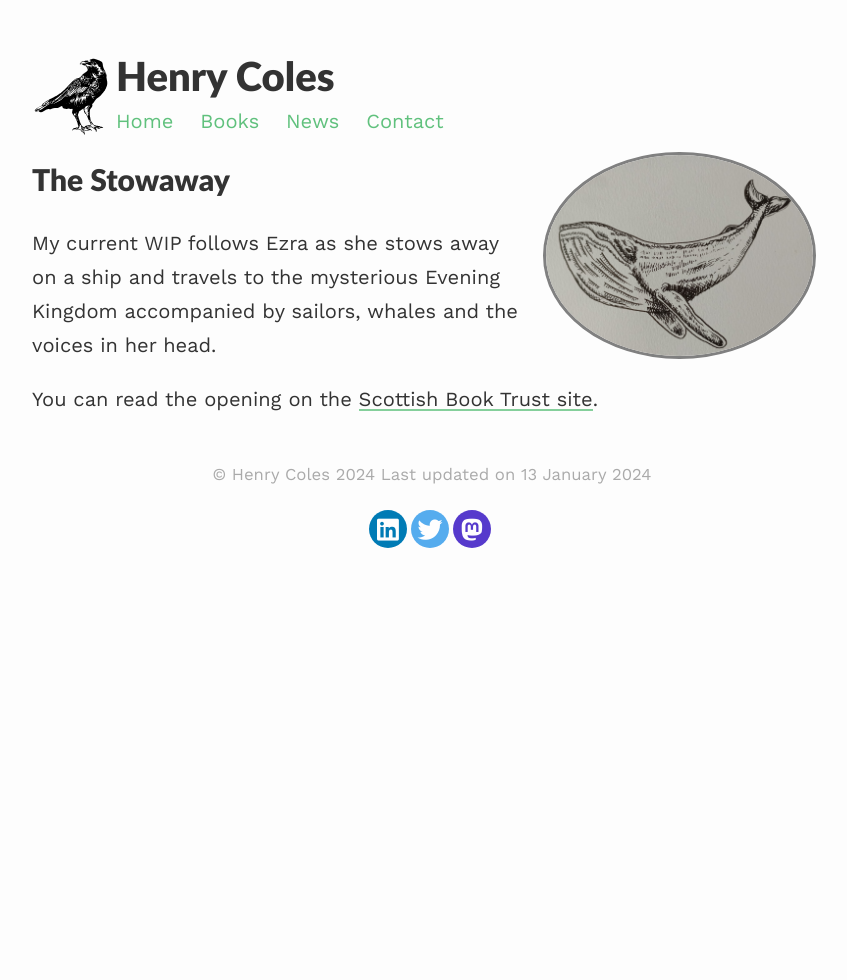
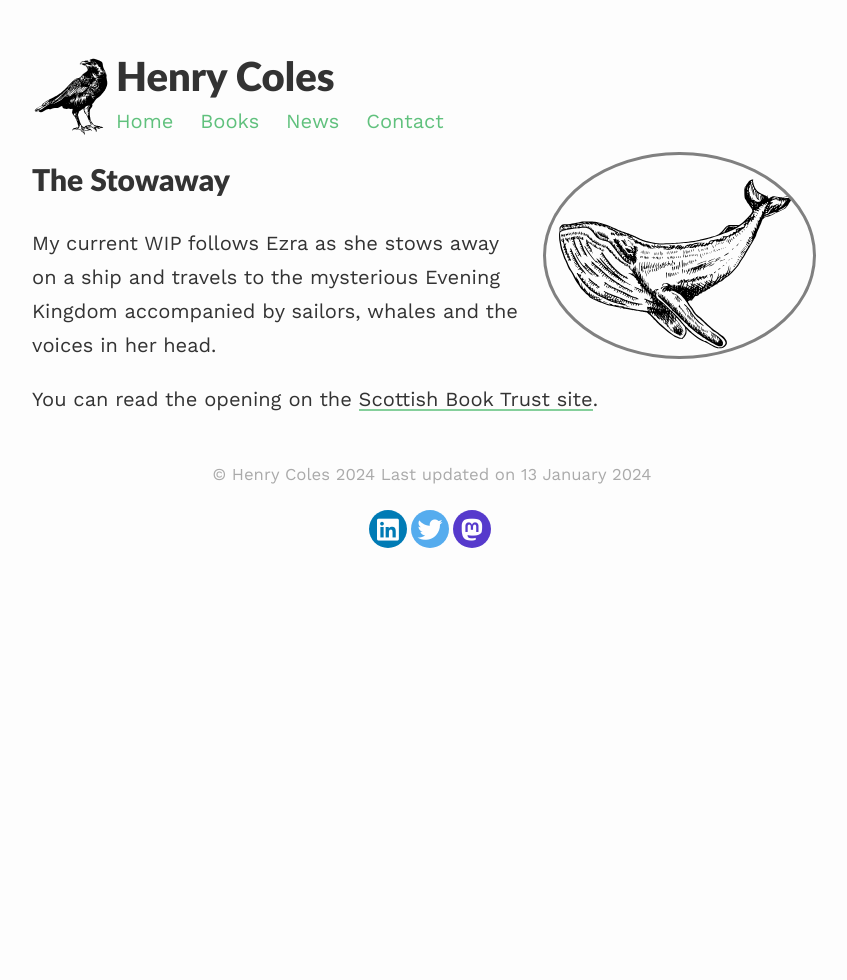
Before and after one commit to hcoles/henrycoles, a Jekyll site: the page built from _books/the_stowaway.md, in a window 1280 px wide. Shown: the whole page, without its empty margins (208-1055 px from the left). Built offline with Jekyll 4.4.1, drawn with Linux system fonts in a browser that asks for light colours; nearby versions of some CDN libraries.

Commit message:
switch images to svg

```diff
--- a/_books/the_stowaway.md
+++ b/_books/the_stowaway.md
@@ -4,7 +4,7 @@ title: The Stowaway
 layout: about
 profile:
   align: right
-  image: whale.jpg
+  image: whale.svg
 ---
 
 # The Stowaway
--- a/_layouts/default.html
+++ b/_layouts/default.html
@@ -13,7 +13,7 @@
 
         {% include navigation.html %}
 
-        <h3 class="post-description"><i>{{site.description}}</i></h3>
+        <h3 class="post-description"></h3>
 
         {% seo %}
 
```
Also changed, not shown: _books/the_cipher_engines.md (+1 -1 lines), _books/the_traitors_moon.md (+1 -1 lines), assets/images/crow_alt.svg (added), assets/images/water_wheel.svg (added), assets/images/whale.svg (added).
